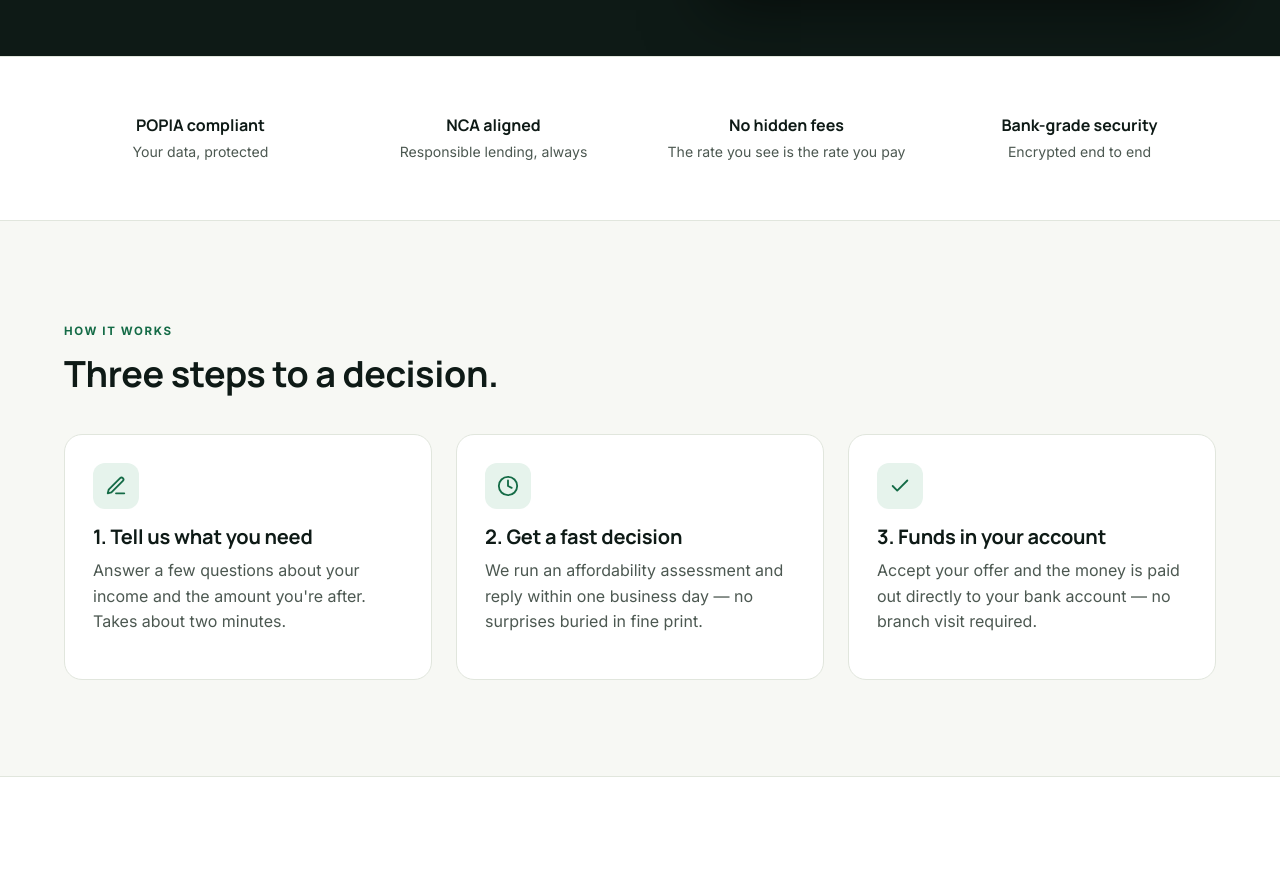
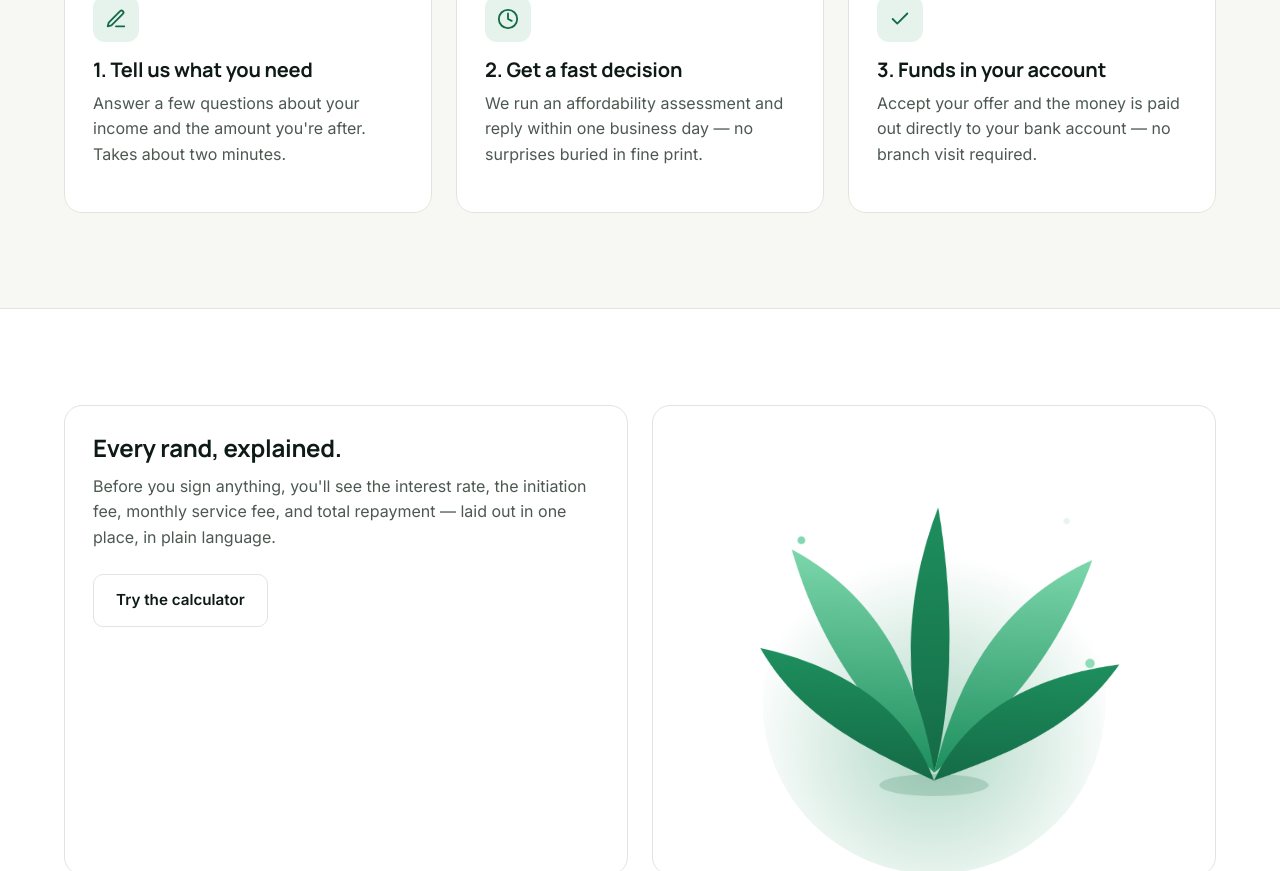
Before and after one commit to LouisJay15/Schreuder-electrical, a PHP site: page / in a window 1280 px wide. Shown: the part 1131-2002 px from the top of the page. Run offline with PHP 8.4, Linux system fonts and the light colour scheme; some libraries are stand-ins or nearby versions.

Commit message:
Add connected scroll motion and drop hotlinked stock photos
Scroll-progress thread, section-level flow transitions (IntersectionObserver-driven
--enter var), directional/staggered reveals, header scroll depth, and hero
parallax so sections carry into one another instead of popping in independently.

Also replaces the Unsplash hero/story images with a self-hosted, animated
inline-SVG brand visual (partials/aloe-visual.php) — this session's network
policy blocks images.unsplash.com, so those were rendering broken; the new
visual has no external dependency and doubles as the requested motion in the
site's most visible spot. Tightened the CSP img-src now that nothing external
is loaded.

Co-Authored-By: Claude Sonnet 5 <noreply@anthropic.com>
Claude-Session: https://claude.ai/code/session_01QqWodMacNn5xakeiPkoeXp

```diff
--- a/about.php
+++ b/about.php
@@ -20,13 +20,13 @@ $jsonLd = [
     <div class="container">
       <p class="breadcrumbs"><a href="/">Home</a> / About</p>
       <div class="hero-grid" style="min-height:auto; padding:0;">
-        <div>
+        <div data-reveal="left">
           <p class="eyebrow">Our story</p>
           <h1>Lending shouldn't need a translator.</h1>
           <p class="lede">Aloe Credit was started with one frustration: loan agreements written to be technically correct and practically unreadable. We build the opposite — terms a first-time borrower can actually understand.</p>
         </div>
-        <div class="hero-art" style="box-shadow:none; border:1px solid var(--line);">
-          <img src="https://images.unsplash.com/photo-1600880292203-757bb62b4baf?w=1000&h=820&fit=crop&auto=format&q=80" alt="An aloe plant on a desk beside a laptop, representing steady, resilient growth" width="1000" height="820" loading="eager">
+        <div class="hero-art hero-art-visual" data-reveal="right" style="box-shadow:none; border:1px solid var(--line);">
+          <?php require __DIR__ . '/partials/aloe-visual.php'; ?>
         </div>
       </div>
     </div>
--- a/assets/css/style.css
+++ b/assets/css/style.css
@@ -22,6 +22,7 @@
   --font-display: "Manrope", "Segoe UI", system-ui, sans-serif;
   --font-body: "Inter", "Segoe UI", system-ui, sans-serif;
   --container: 1200px;
+  --ease-flow: cubic-bezier(0.16, 1, 0.3, 1);
 }
 
 *, *::before, *::after { box-sizing: border-box; }
@@ -127,6 +128,12 @@ p { margin: 0 0 1em; color: var(--text); }
 .hero .lede { color: #c3d4cb; }
 .hero-cta { display: flex; gap: 14px; flex-wrap: wrap; margin-top: 28px; }
 .hero-art { border-radius: var(--radius-lg); overflow: hidden; box-shadow: 0 30px 60px -20px rgba(0,0,0,.5); border: 1px solid rgba(255,255,255,.12); }
+.hero-art-visual {
+  aspect-ratio: 6 / 5;
+  display: flex; align-items: center; justify-content: center;
+  background: radial-gradient(120% 100% at 30% 0%, #16281f 0%, #0e1a16 65%);
+  padding: clamp(16px, 4vw, 40px);
+}
 .hero-stats { display: flex; gap: 32px; margin-top: 40px; flex-wrap: wrap; }
 .hero-stats div strong { display: block; font-family: var(--font-display); font-size: 1.6rem; color: #fff; }
 .hero-stats div span { color: #9bb3a5; font-size: 0.85rem; }
@@ -216,9 +223,86 @@ tbody tr:last-child td { border-bottom: none; }
 
 .visually-hidden { position: absolute; width: 1px; height: 1px; overflow: hidden; clip: rect(0 0 0 0); white-space: nowrap; }
 
-/* Reveal-on-scroll (motivated: draws the eye down the page on first view only) */
-[data-reveal] { opacity: 0; transform: translateY(18px); transition: opacity .6s cubic-bezier(.16,1,.3,1), transform .6s cubic-bezier(.16,1,.3,1); }
+/* Reveal-on-scroll (motivated: draws the eye down the page on first view, and
+   ties consecutive sections together instead of having each one just appear) */
+[data-reveal] {
+  opacity: 0;
+  transform: translateY(28px);
+  transition: opacity .7s var(--ease-flow), transform .7s var(--ease-flow);
+  transition-delay: calc(var(--reveal-i, 0) * 70ms);
+}
+[data-reveal="left"] { transform: translateX(-36px); }
+[data-reveal="right"] { transform: translateX(36px); }
 [data-reveal].is-visible { opacity: 1; transform: none; }
+
+/* Section-level flow: driven by --enter (0→1), written by IntersectionObserver
+   as each section crosses the viewport, so motion is continuous scroll-to-scroll
+   rather than a one-shot reveal — this is what makes one section carry into the next. */
+.section.js-flow, .section-tight.js-flow {
+  --enter: 1;
+  transform: translateY(calc((1 - var(--enter)) * 22px));
+  opacity: calc(0.55 + var(--enter) * 0.45);
+  transition: transform .5s var(--ease-flow), opacity .5s var(--ease-flow);
+  will-change: transform, opacity;
+}
+@media (prefers-reduced-motion: reduce) {
+  .section, .hero, .section-tight, [data-reveal] { transform: none !important; opacity: 1 !important; transition: none !important; }
+}
+
+/* A soft gradient seam where a dark section meets the light canvas, so the
+   transition reads as one continuous surface rather than a hard cut. */
+.section-ink { position: relative; }
+.section-ink::before {
+  content: ""; position: absolute; top: -1px; left: 0; right: 0; height: 64px;
+  background: linear-gradient(to bottom, var(--bg), transparent); pointer-events: none;
+}
+.section-ink::after {
+  content: ""; position: absolute; bottom: -1px; left: 0; right: 0; height: 64px;
+  background: linear-gradient(to top, var(--bg), transparent); pointer-events: none;
+}
+
+/* Fixed top progress thread — fills as the visitor scrolls, the clearest
+   literal cue that the page is one continuous path, not disconnected blocks. */
+.scroll-progress { position: fixed; top: 0; left: 0; width: 100%; height: 3px; z-index: 60; background: transparent; pointer-events: none; }
+.scroll-progress span {
+  display: block; height: 100%; width: 0%;
+  background: linear-gradient(90deg, var(--accent), var(--accent-dark));
+  transition: width .1s linear;
+}
+
+/* Nav gains depth once the page has scrolled past the hero */
+.site-header.is-scrolled { box-shadow: 0 1px 0 var(--line), 0 12px 24px -18px rgba(14,26,22,.25); }
+
+/* Hero art drifts slightly slower than the page (parallax) */
+.hero-art img { transition: transform .1s linear; will-change: transform; }
+
+/* Card cascade inside a grid: each child staggers off its index */
+.grid[data-cascade] > * { transition-delay: calc(var(--reveal-i, 0) * 90ms); }
+
+/* Self-hosted animated brand visual — replaces hotlinked stock photography
+   in the hero and about page, so there is nothing that can show up broken. */
+.aloe-visual { width: 100%; height: 100%; display: block; }
+.aloe-leaf {
+  transform-origin: 300px 480px;
+  animation: aloeSway calc(6s + var(--d) * 0.6s) ease-in-out calc(var(--d) * -0.4s) infinite alternate;
+}
+.aloe-ring {
+  animation: aloeFloat 4.5s ease-in-out infinite alternate;
+}
+.aloe-ring:nth-of-type(2) { animation-delay: -1.1s; }
+.aloe-ring:nth-of-type(3) { animation-delay: -2.3s; }
+.aloe-ring:nth-of-type(4) { animation-delay: -3.1s; }
+@keyframes aloeSway {
+  from { transform: rotate(calc(-1.6deg - var(--d) * 0.3deg)); }
+  to   { transform: rotate(calc(1.6deg + var(--d) * 0.3deg)); }
+}
+@keyframes aloeFloat {
+  from { transform: translateY(0px); opacity: 0.85; }
+  to   { transform: translateY(-14px); opacity: 1; }
+}
+@media (prefers-reduced-motion: reduce) {
+  .aloe-leaf, .aloe-ring { animation: none; }
+}
 
 /* Accordion (FAQ) */
 .accordion-item { border-bottom: 1px solid var(--line); }
--- a/assets/js/main.js
+++ b/assets/js/main.js
@@ -1,5 +1,7 @@
 // Aloe Credit — shared front-end behaviour (no session tokens ever touch this file)
 (function () {
+  var reduceMotion = window.matchMedia("(prefers-reduced-motion: reduce)").matches;
+
   var toggle = document.querySelector(".nav-toggle");
   var links = document.querySelector(".nav-links");
   if (toggle && links) {
@@ -17,25 +19,139 @@
     });
   });
 
-  var reduceMotion = window.matchMedia("(prefers-reduced-motion: reduce)").matches;
-  if (!reduceMotion && "IntersectionObserver" in window) {
-    var io = new IntersectionObserver(
+  // --- Stagger index for [data-reveal] siblings, so a row of cards cascades
+  // in rather than popping together --------------------------------------
+  var groups = new Map();
+  document.querySelectorAll("[data-reveal]").forEach(function (el) {
+    var parent = el.parentElement;
+    var i = groups.get(parent) || 0;
+    el.style.setProperty("--reveal-i", i);
+    groups.set(parent, i + 1);
+  });
+
+  if (reduceMotion) {
+    document.querySelectorAll("[data-reveal]").forEach(function (el) {
+      el.classList.add("is-visible");
+    });
+  } else if ("IntersectionObserver" in window) {
+    var revealIO = new IntersectionObserver(
       function (entries) {
         entries.forEach(function (e) {
           if (e.isIntersecting) {
             e.target.classList.add("is-visible");
-            io.unobserve(e.target);
+            revealIO.unobserve(e.target);
           }
         });
       },
       { threshold: 0.15 }
     );
     document.querySelectorAll("[data-reveal]").forEach(function (el) {
-      io.observe(el);
+      revealIO.observe(el);
     });
   } else {
     document.querySelectorAll("[data-reveal]").forEach(function (el) {
       el.classList.add("is-visible");
     });
   }
+
+  // --- Section-to-section flow: continuous opacity/translate driven by how
+  // much of the section is on screen, so motion carries across the scroll
+  // instead of each block just switching on ------------------------------
+  if (!reduceMotion && "IntersectionObserver" in window) {
+    var flowTargets = document.querySelectorAll("main .section, main .section-tight");
+    var flowIO = new IntersectionObserver(
+      function (entries) {
+        entries.forEach(function (entry) {
+          entry.target.style.setProperty("--enter", entry.intersectionRatio.toFixed(3));
+        });
+      },
+      { threshold: buildThresholdList(20) }
+    );
+    flowTargets.forEach(function (el) {
+      // Set the correct starting value in the same tick we add the animated
+      // class, so there is never a frame where it's visible-but-unstyled.
+      var rect = el.getBoundingClientRect();
+      var startsOnScreen = rect.top < window.innerHeight * 0.85;
+      el.style.setProperty("--enter", startsOnScreen ? "1" : "0");
+      el.classList.add("js-flow");
+      flowIO.observe(el);
+    });
+  }
+
+  function buildThresholdList(steps) {
+    var list = [];
+    for (var i = 0; i <= steps; i++) list.push(i / steps);
+    return list;
+  }
+
+  // --- Scroll-progress thread + header depth -----------------------------
+  var progressBar = document.querySelector(".scroll-progress span");
+  var header = document.querySelector(".site-header");
+  var heroEl = document.querySelector(".hero");
+  var heroImg = heroEl ? heroEl.querySelector(".hero-art img, .hero-art svg") : null;
+  var ticking = false;
+
+  function onScroll() {
+    var doc = document.documentElement;
+    var scrollTop = window.scrollY || doc.scrollTop;
+    var max = doc.scrollHeight - window.innerHeight;
+
+    if (progressBar) {
+      var pct = max > 0 ? Math.min(100, (scrollTop / max) * 100) : 0;
+      progressBar.style.width = pct + "%";
+    }
+    if (header) {
+      header.classList.toggle("is-scrolled", scrollTop > 8);
+    }
+    if (heroImg && !reduceMotion) {
+      var heroRect = heroEl.getBoundingClientRect();
+      if (heroRect.bottom > 0 && heroRect.top < window.innerHeight) {
+        heroImg.style.transform = "translateY(" + (scrollTop * 0.06) + "px)";
+      }
+    }
+    ticking = false;
+  }
+
+  window.addEventListener(
+    "scroll",
+    function () {
+      if (!ticking) {
+        window.requestAnimationFrame(onScroll);
+        ticking = true;
+      }
+    },
+    { passive: true }
+  );
+  onScroll();
+
+  // --- Count-up stats (e.g. hero numbers) ---------------------------------
+  var counters = document.querySelectorAll("[data-count-to]");
+  if (counters.length && !reduceMotion && "IntersectionObserver" in window) {
+    var countIO = new IntersectionObserver(
+      function (entries) {
+        entries.forEach(function (entry) {
+          if (!entry.isIntersecting) return;
+          countIO.unobserve(entry.target);
+          var el = entry.target;
+          var target = parseFloat(el.getAttribute("data-count-to"));
+          var prefix = el.getAttribute("data-count-prefix") || "";
+          var suffix = el.getAttribute("data-count-suffix") || "";
+          var duration = 900;
+          var start = null;
+          function step(ts) {
+            if (start === null) start = ts;
+            var progress = Math.min(1, (ts - start) / duration);
+            var eased = 1 - Math.pow(1 - progress, 3);
+            el.textContent = prefix + Math.round(target * eased).toLocaleString("en-ZA") + suffix;
+            if (progress < 1) window.requestAnimationFrame(step);
+          }
+          window.requestAnimationFrame(step);
+        });
+      },
+      { threshold: 0.6 }
+    );
+    counters.forEach(function (el) {
+      countIO.observe(el);
+    });
+  }
 })();
--- a/backend/includes/security_headers.php
+++ b/backend/includes/security_headers.php
@@ -9,7 +9,7 @@ function aloe_security_headers(): void
     header('Referrer-Policy: strict-origin-when-cross-origin');
     header('Permissions-Policy: geolocation=(), camera=(), microphone=(), payment=()');
     header("Content-Security-Policy: default-src 'self'; " .
-        "img-src 'self' https://images.unsplash.com data:; " .
+        "img-src 'self' data:; " .
         "style-src 'self' 'unsafe-inline' https://fonts.googleapis.com; " .
         "font-src 'self' https://fonts.gstatic.com; " .
         "script-src 'self'; " .
--- a/contact.php
+++ b/contact.php
@@ -62,7 +62,7 @@ $jsonLd = [
 <main id="main">
   <section class="section">
     <div class="container grid grid-2" style="align-items:start; gap:56px;">
-      <div>
+      <div data-reveal="left">
         <p class="eyebrow">Contact</p>
         <h1>We're here to help.</h1>
         <p class="lede">Questions about an application, your account, or how our loans work — reach out and a real person will get back to you within one business day.</p>
@@ -83,7 +83,7 @@ $jsonLd = [
         </div>
       </div>
 
-      <div class="form-card">
+      <div class="form-card" data-reveal="right">
         <?php if ($success): ?>
           <div class="alert alert-success">Thanks — your message is on its way. We'll reply within one business day.</div>
         <?php else: ?>
--- a/index.php
+++ b/index.php
@@ -51,8 +51,8 @@ $jsonLd = [
           <div><strong>6–60 months</strong><span>Flexible terms</span></div>
         </div>
       </div>
-      <div class="hero-art">
-        <img src="https://images.unsplash.com/photo-1554224155-6726b3ff858f?w=1200&h=1000&fit=crop&auto=format&q=80" alt="A small South African business owner reviewing paperwork at her shop counter" width="1200" height="1000" loading="eager">
+      <div class="hero-art hero-art-visual">
+        <?php $aloeVisualLabel = 'Abstract illustration of an aloe plant, representing steady, resilient growth'; require __DIR__ . '/partials/aloe-visual.php'; ?>
       </div>
     </div>
   </section>
@@ -109,13 +109,13 @@ $jsonLd = [
   <section class="section section-alt">
     <div class="container">
       <div class="grid grid-2" style="gap:24px; align-items:stretch;">
-        <div class="card" data-reveal>
+        <div class="card" data-reveal="left">
           <h2 style="font-size:1.5rem;">Every rand, explained.</h2>
           <p class="muted">Before you sign anything, you'll see the interest rate, the initiation fee, monthly service fee, and total repayment — laid out in one place, in plain language.</p>
           <a href="/loan-calculator" class="btn btn-secondary" style="margin-top:8px;">Try the calculator</a>
         </div>
-        <div class="card card-flush" data-reveal>
-          <img src="https://images.unsplash.com/photo-1554774853-b415df9eeb92?w=900&h=700&fit=crop&auto=format&q=80" alt="Close-up of a phone displaying a loan repayment schedule" width="900" height="700" loading="lazy" style="height:100%; object-fit:cover;">
+        <div class="card card-flush hero-art-visual" data-reveal="right" style="border-radius:var(--radius-lg);">
+          <?php $aloeVisualLabel = 'Abstract illustration of an aloe plant'; require __DIR__ . '/partials/aloe-visual.php'; ?>
         </div>
       </div>
     </div>
--- a/loan-calculator.php
+++ b/loan-calculator.php
@@ -26,7 +26,7 @@ $jsonLd = [
       <p class="lede">Adjust the sliders to see an estimated monthly repayment. This is illustrative — your actual rate depends on an affordability assessment.</p>
 
       <form id="calc-form" class="grid grid-2" style="margin-top:32px; gap:32px; align-items:start;">
-        <div class="card">
+        <div class="card" data-reveal="left">
           <div class="field">
             <label for="calc-amount">Loan amount — <span id="calc-amount-label">R25,000</span></label>
             <input type="range" id="calc-amount" min="1000" max="250000" step="500" value="25000">
@@ -42,7 +42,7 @@ $jsonLd = [
           </div>
         </div>
 
-        <div class="card" style="background:var(--ink); color:#fff; border:none;">
+        <div class="card" data-reveal="right" style="background:var(--ink); color:#fff; border:none;">
           <p class="eyebrow" style="color:#7cd6ac;">Estimated repayment</p>
           <h2 style="color:#fff; font-size:2.4rem; margin-bottom:4px;" id="calc-monthly">R0</h2>
           <p class="muted" style="color:#9bb3a5;">per month</p>
--- /dev/null
+++ b/partials/aloe-visual.php
@@ -0,0 +1,45 @@
+<?php
+/**
+ * Self-contained animated brand visual — no external image request, so it
+ * can never show up broken. Draws in on scroll, then breathes gently.
+ * Optional $aloeVisualClass extra class, $aloeVisualLabel for alt/aria text.
+ */
+$label = $aloeVisualLabel ?? 'Abstract illustration of an aloe plant, representing steady growth';
+$extraClass = $aloeVisualClass ?? '';
+?>
+<svg class="aloe-visual <?= e($extraClass) ?>" viewBox="0 0 600 600" role="img" aria-label="<?= e($label) ?>" data-reveal>
+  <title><?= e($label) ?></title>
+  <defs>
+    <radialGradient id="aloeGlow" cx="50%" cy="62%" r="55%">
+      <stop offset="0%" stop-color="#1e8f5e" stop-opacity="0.35"/>
+      <stop offset="100%" stop-color="#1e8f5e" stop-opacity="0"/>
+    </radialGradient>
+    <linearGradient id="aloeLeafA" x1="0" y1="1" x2="0" y2="0">
+      <stop offset="0%" stop-color="#146b46"/>
+      <stop offset="100%" stop-color="#1e8f5e"/>
+    </linearGradient>
+    <linearGradient id="aloeLeafB" x1="0" y1="1" x2="0" y2="0">
+      <stop offset="0%" stop-color="#1e8f5e"/>
+      <stop offset="100%" stop-color="#7cd6ac"/>
+    </linearGradient>
+  </defs>
+
+  <ellipse cx="300" cy="380" rx="220" ry="220" fill="url(#aloeGlow)"/>
+
+  <g class="aloe-rings">
+    <circle class="aloe-ring" cx="130" cy="180" r="5" fill="#7cd6ac"/>
+    <circle class="aloe-ring" cx="470" cy="150" r="4" fill="#e6f3ec"/>
+    <circle class="aloe-ring" cx="500" cy="330" r="6" fill="#7cd6ac"/>
+    <circle class="aloe-ring" cx="95" cy="330" r="4" fill="#e6f3ec"/>
+  </g>
+
+  <g class="aloe-leaves" fill="none" stroke-linecap="round" stroke-linejoin="round">
+    <path class="aloe-leaf" style="--d:0" d="M300 470 C 260 380 250 260 296 130 C 320 250 322 380 300 470 Z" fill="url(#aloeLeafA)"/>
+    <path class="aloe-leaf" style="--d:1" d="M300 470 C 220 400 150 320 108 190 C 210 240 272 330 300 470 Z" fill="url(#aloeLeafB)"/>
+    <path class="aloe-leaf" style="--d:2" d="M300 470 C 380 400 450 320 492 190 C 390 240 328 330 300 470 Z" fill="url(#aloeLeafB)"/>
+    <path class="aloe-leaf" style="--d:3" d="M300 480 C 200 440 120 400 70 320 C 180 340 262 390 300 480 Z" fill="url(#aloeLeafA)"/>
+    <path class="aloe-leaf" style="--d:4" d="M300 480 C 400 440 480 400 530 320 C 420 340 338 390 300 480 Z" fill="url(#aloeLeafA)"/>
+  </g>
+
+  <ellipse cx="300" cy="486" rx="70" ry="14" fill="#146b46" opacity="0.18"/>
+</svg>
--- a/partials/header.php
+++ b/partials/header.php
@@ -1,5 +1,6 @@
 <?php $navUser = current_user(); ?>
 <a class="skip-link" href="#main">Skip to content</a>
+<div class="scroll-progress" aria-hidden="true"><span></span></div>
 <header class="site-header">
   <div class="container nav">
     <a class="brand" href="/">
```
